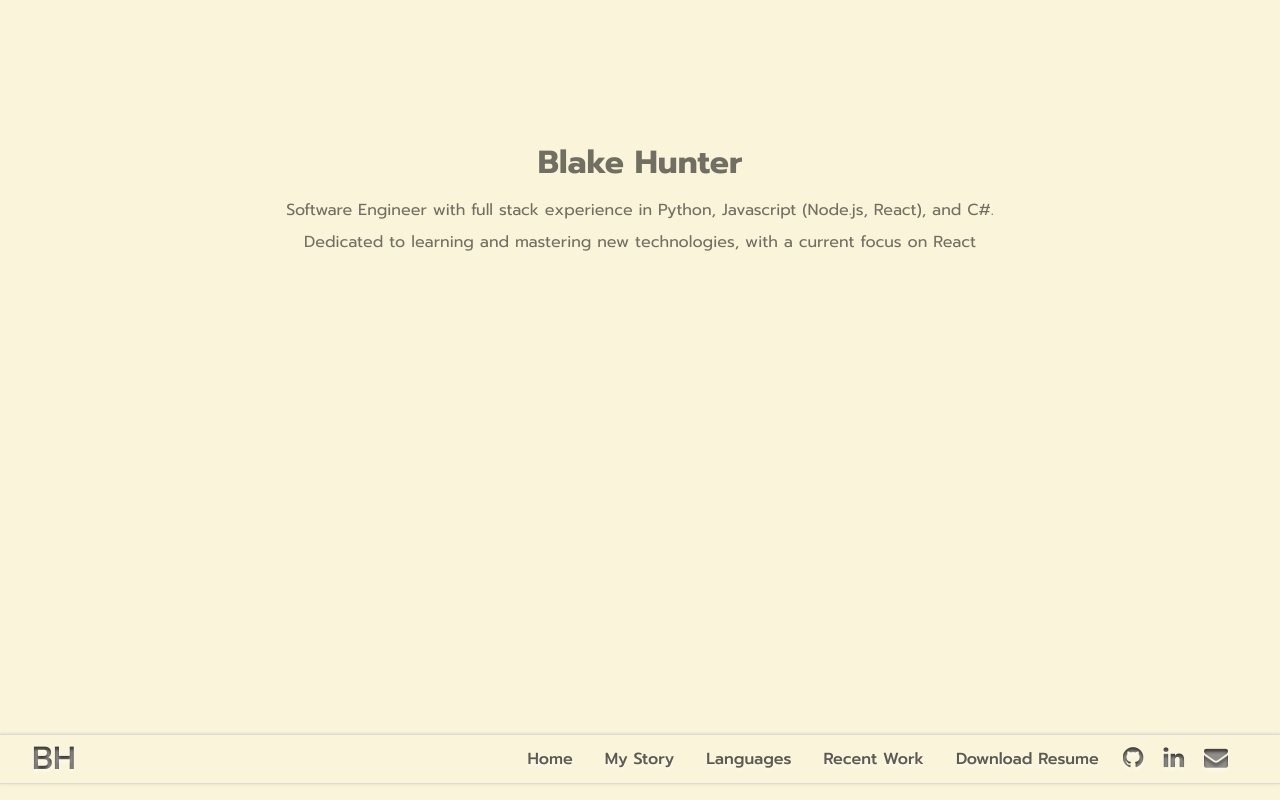
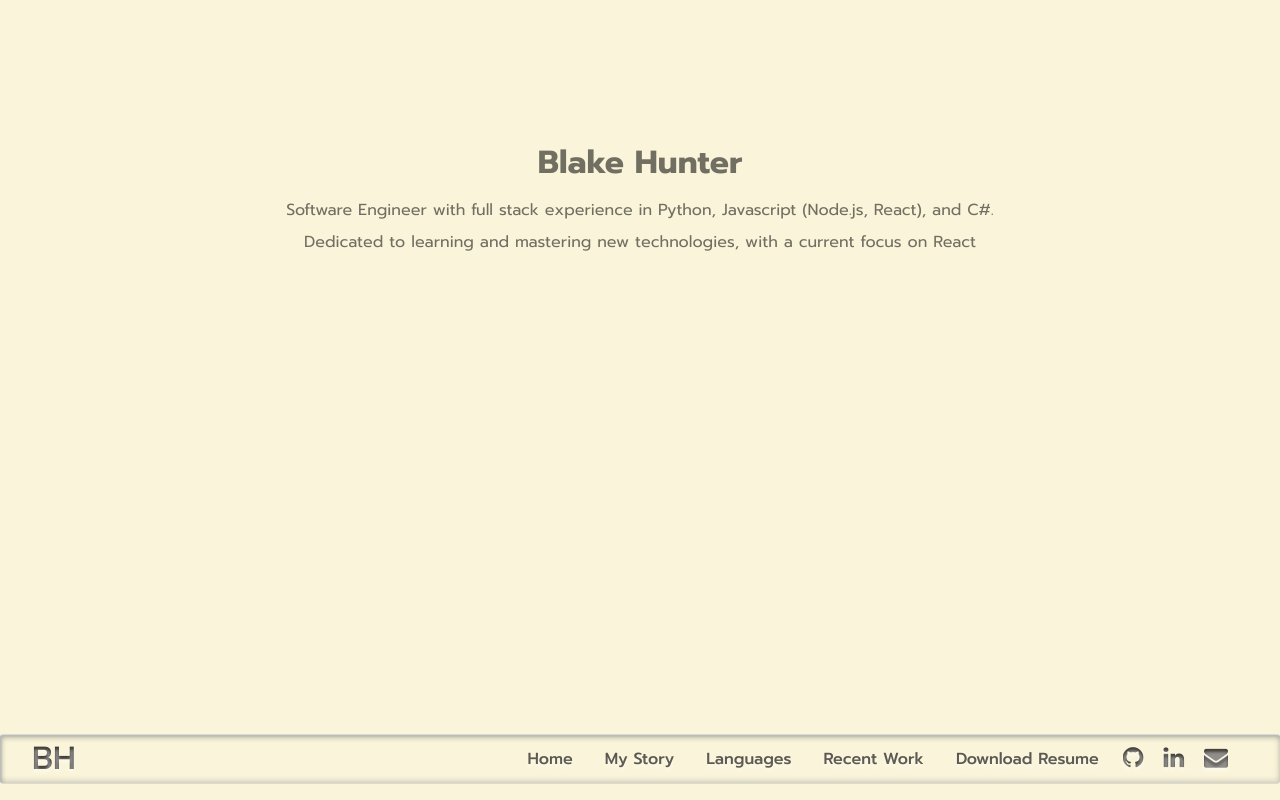
Before and after one commit to bhunter87/ProjectPage, a React (Create React App) app: page / in a window 1280 px wide. Shown: the top 800 px of the page. Built offline with nearby package versions, Linux system fonts and the light colour scheme; the HTML template or start-up script is replaced by a standard one.

Commit message:
easterfix 01/11

```diff
--- a/src/App.css
+++ b/src/App.css
@@ -32,6 +32,7 @@ ul li a {
     color: rgba(255, 255, 255, 0.879) !important;
     border: none !important;
     background-color: none !important;
+    box-shadow: none !important;
 }
 .faColorChange {
     color: rgba(255, 255, 255, 0.879) !important;
@@ -59,8 +60,12 @@ div.mainPage {
     height: max-content;
     border-bottom: solid rgba(202, 202, 202, 0.605) 0.1px;
     border-top: solid rgba(202, 202, 202, 0.614) 0.1px;
-    box-shadow: 0px 0px 0.2em 0.0001em #b3b8bd8e;
     font-weight: 500;
+    box-shadow: inset 2px 2px 1px #b3b8bd8e,
+        inset 2px 3px 5px rgba(58, 58, 58, 0.3),
+        inset -2px -3px 5px rgba(142, 142, 142, 0.312);
+    /* 0px 0px 0.3em 0.0001em #b3b8bd8e; */
+    border-radius: 0.2em;
 }
 
 .fixed {
```
